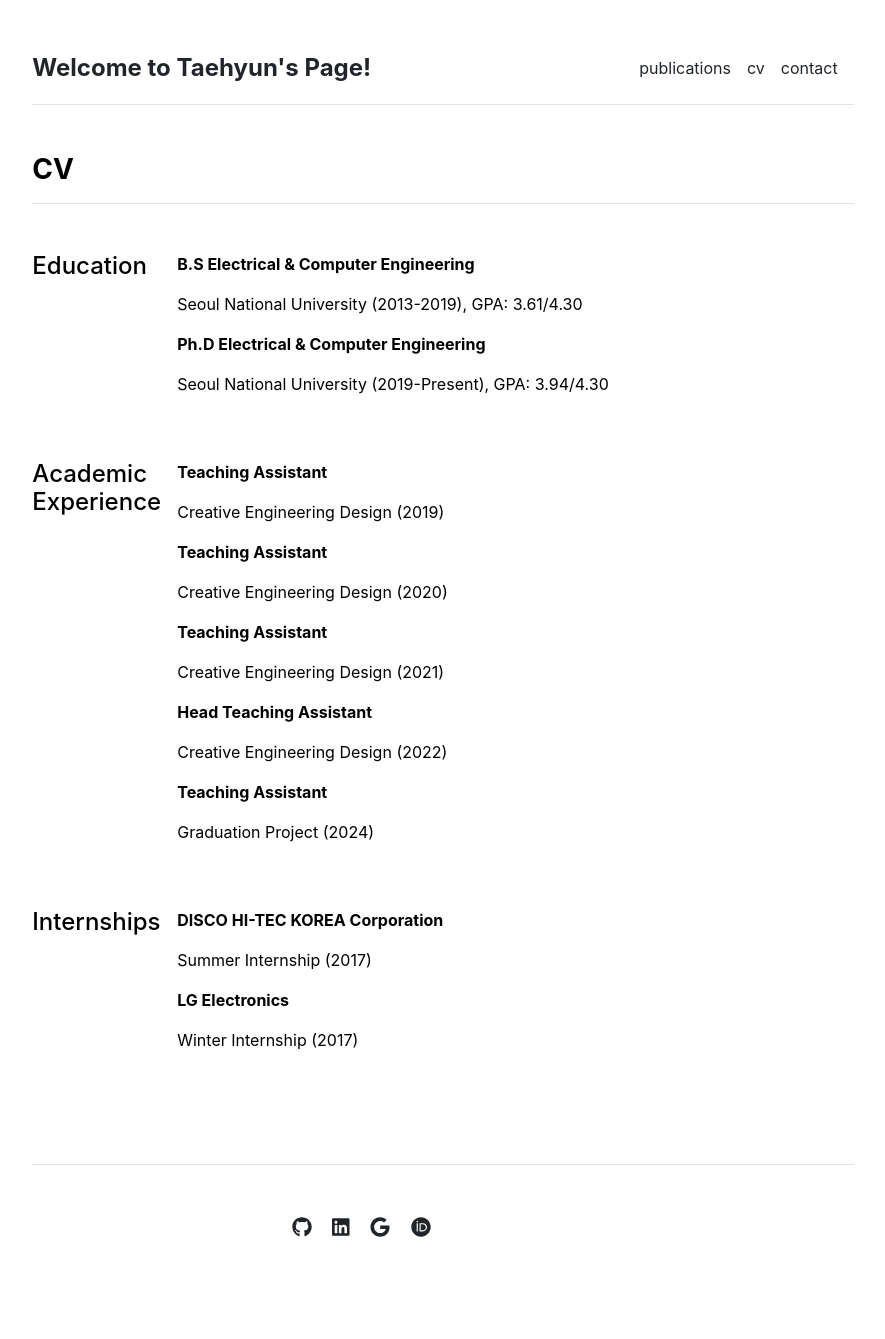
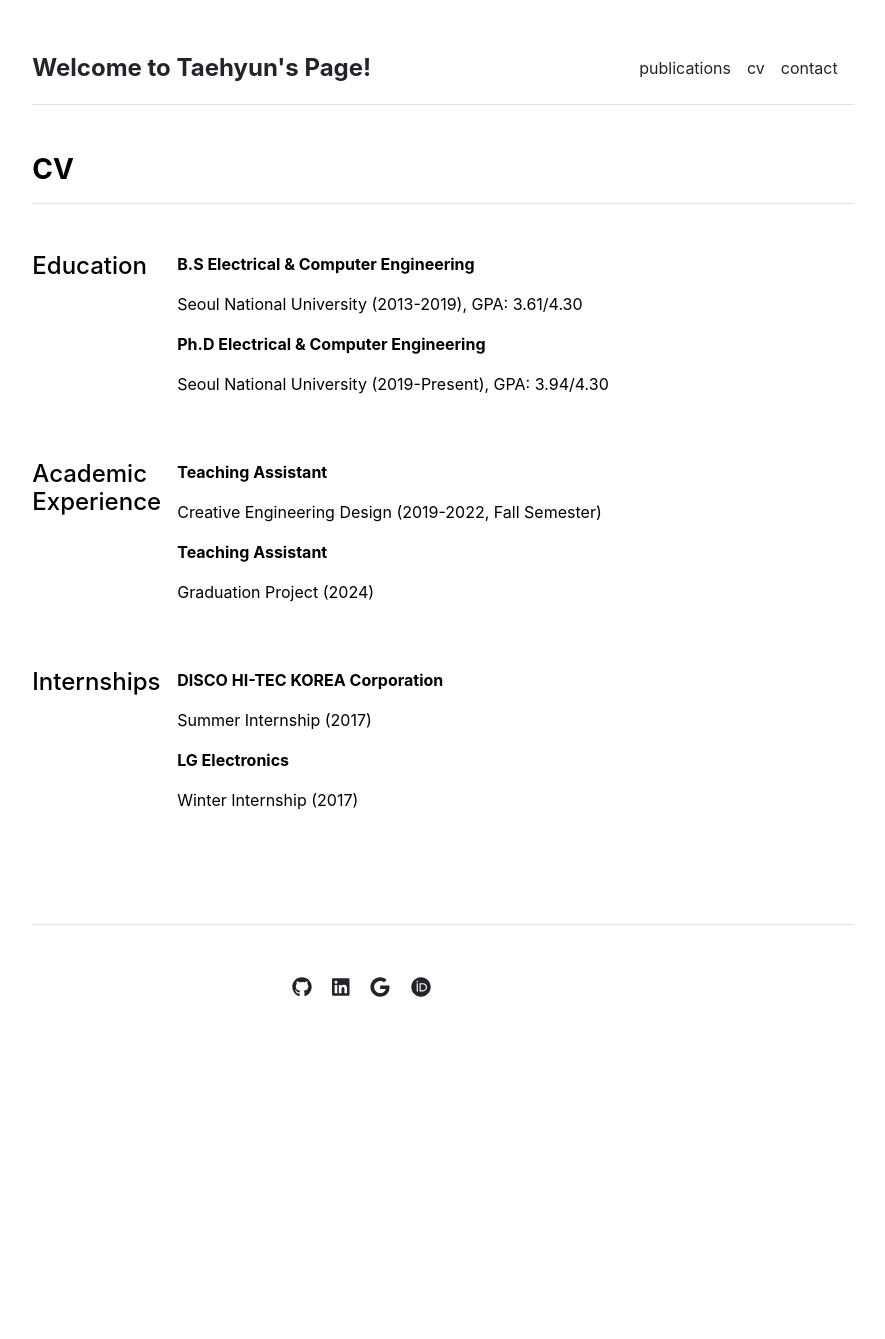
Before and after one commit to taehyunzzz/taehyunzzz.github.io, a Jekyll site: the page built from cv.md, in a window 1280 px wide. Shown: the whole page, without its empty margins (197-1082 px from the left). Built offline with Jekyll 4.4.1, drawn with Linux system fonts in a browser that asks for light colours; after the commit the page ends 1099 px from its top, so only the background shows below that.

Commit message:
DEBUG: test25

```diff
--- a/_data/cv/academic-experience.yml
+++ b/_data/cv/academic-experience.yml
@@ -1,14 +1,5 @@
 - title: 'Teaching Assistant'
-  description: 'Creative Engineering Design (2019)'
-
-- title: 'Teaching Assistant'
-  description: 'Creative Engineering Design (2020)'
-
-- title: 'Teaching Assistant'
-  description: 'Creative Engineering Design (2021)'
-
-- title: 'Head Teaching Assistant'
-  description: 'Creative Engineering Design (2022)'
+  description: 'Creative Engineering Design (2019-2022, Fall Semester)'
 
 - title: 'Teaching Assistant'
   description: 'Graduation Project (2024)'
```
